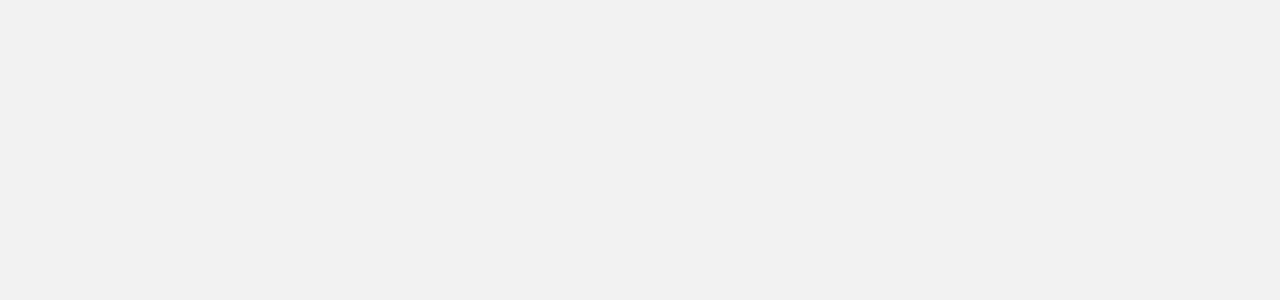
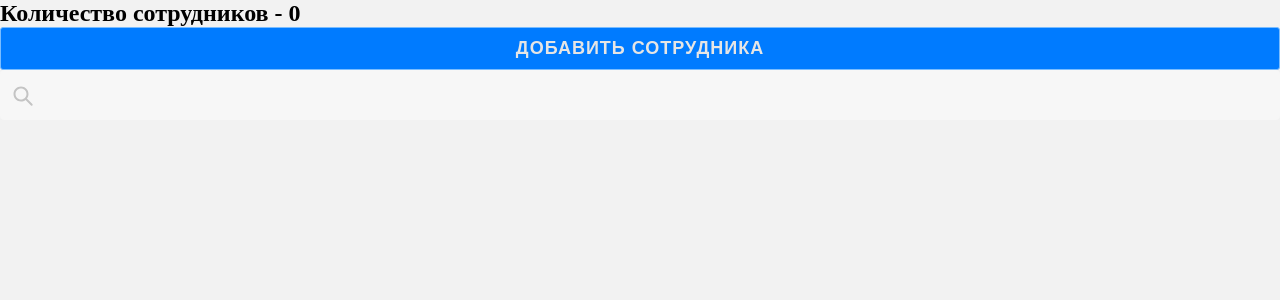
Before and after one commit to ferimasv/myloads_frontend, a React (Create React App) app: page /product/profile/employees in a window 1280 px wide. Shown: the top 300 px of the page. Built offline with nearby package versions, Linux system fonts and the light colour scheme.

Commit message:
feat: init page employees

```diff
--- a/src/pages/Employees/Employees.jsx
+++ b/src/pages/Employees/Employees.jsx
@@ -1,9 +1,28 @@
 import React from 'react';
+import classes from './Employees.module.css';
+import Search from "../../components/UI/Search/Search";
+import Button from "../../components/UI/Button/Button";
 
 const Employees = () => {
+    const employees = [];
+
     return (
         <div>
+            <div className={classes.row}>
+                <div className={classes.column}>
+                    <h2>Количество сотрудников - {employees.length}</h2>
+                </div>
+            </div>
 
+            <div className={classes.row}>
+                <div className={classes.column}>
+                    <Button>Добавить сотрудника</Button>
+                </div>
+
+                <div className={classes.column}>
+                    <Search/>
+                </div>
+            </div>
         </div>
     );
 };
--- a/src/pages/Employees/Employees.module.css
+++ b/src/pages/Employees/Employees.module.css
@@ -0,0 +1,7 @@
+.row {
+
+}
+
+.column {
+
+}
--- a/src/pages/Profile/Profile.jsx
+++ b/src/pages/Profile/Profile.jsx
@@ -1,9 +1,10 @@
 import React from 'react';
+import {Outlet} from "react-router-dom";
 
 const Profile = () => {
     return (
         <div>
-
+            <Outlet/>
         </div>
     );
 };
```
